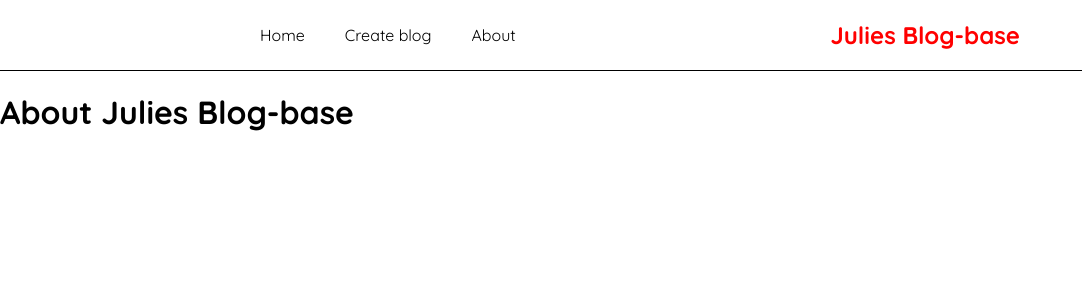
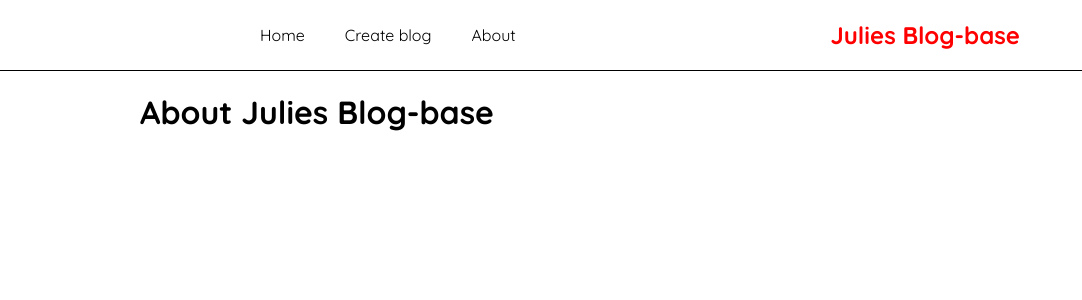
Before and after one commit to JulieVedel/mandatory_assignment_part_1, a React (Create React App) app: page /about in a window 1280 px wide. Shown: the top 300 px of the page, without its empty margins (0-1082 px from the left). Built offline with nearby package versions, Linux system fonts and the light colour scheme.

Commit message:
Style changes

```diff
--- a/src/App.css
+++ b/src/App.css
@@ -4,7 +4,19 @@
   font-family: "Quicksand";
 }
 
-#blogs div {
+.content div {
+  border-color: black;
+  border-width: 5px;
+  text-align: center;
+}
+
+.content {
+  margin-left: auto;
+  margin-right: auto;
+  width: 1000px;
+}
+
+/* #blogs div {
   border-color: black;
   border-width: 5px;
   text-align: center;
@@ -14,7 +26,7 @@
   margin-left: auto;
   margin-right: auto;
   width: 1000px;
-}
+} */
 
 .blog {
   margin-bottom: 20px;
--- a/src/features/about/About.jsx
+++ b/src/features/about/About.jsx
@@ -1,5 +1,8 @@
 export default function About() {
     return (
-        <h1>About Julies Blog-base</h1>
+        <div className="content">
+            <h1>About Julies Blog-base</h1>
+        </div>
+
     )
 }
--- a/src/features/blogs/AllBlogs.jsx
+++ b/src/features/blogs/AllBlogs.jsx
@@ -20,7 +20,7 @@ export default function Blog() {
     )
 
     return (
-      <div id={"blogs"}>
+      <div className='content'>
         <h1>All blogs</h1>
         { blogPosts() }
       </div>
--- a/src/features/blogs/Blog.jsx
+++ b/src/features/blogs/Blog.jsx
@@ -10,7 +10,7 @@ export default function Blog() {
     const blog = getBlogById(id, blogList)
 
     return (
-        <div id="blogs">
+        <div className="content">
             <div className="individualBlog" >
                 <h1>{ blog.title }</h1>
                 <h3>{ blog.author }</h3>
--- a/src/features/create/Create.jsx
+++ b/src/features/create/Create.jsx
@@ -1,6 +1,6 @@
 export default function Create() {
     return (
-        <div>
+        <div className="content">
             <h1>Create a new blog!</h1>
         </div>
     )
```
